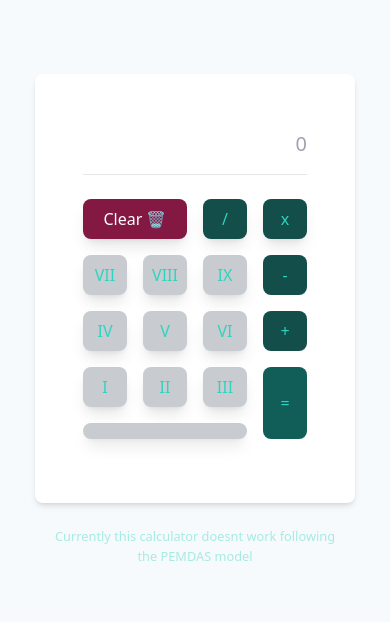
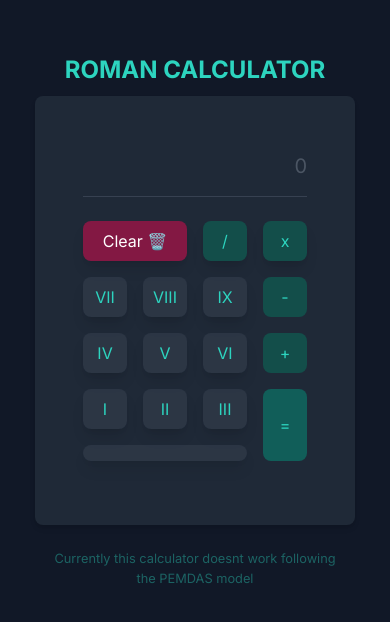
Before and after one commit to Personal-nt/romancalculator, a React (Vite) app: page / in a window 390 px wide. Shown: the part 102-724 px from the top of the page. Built offline with nearby package versions, Linux system fonts and the light colour scheme.

Commit message:
darkmode on mobile bug test 2

```diff
--- a/index.html
+++ b/index.html
@@ -3,6 +3,8 @@
   <head>
     <meta charset="UTF-8" />
     <link rel="icon" type="image/svg+xml" href="/vite.svg" />
+    <link rel="stylesheet" href="https://fonts.googleapis.com/css2?family=Inter:wght@300;400;500;600;700&display=swap">
+    <link rel="stylesheet" href="https://fonts.googleapis.com/css2?family=Roboto:wght@300;400;500;700&display=swap">
     <meta name="viewport" content="width=device-width, initial-scale=1.0" />
     <title>Roman Calculator</title>
   </head>
--- a/src/App.tsx
+++ b/src/App.tsx
@@ -87,14 +87,14 @@ function Calculator() {
     const romanNumber = numberToRoman(test)
 
     return (
-        // <div className="flex h-screen flex-col items-center justify-center bg-gray-100 dark:bg-gray-900">
-        <div className="flex h-screen flex-col items-center justify-center bg-light">
-            <div className=" w-80 rounded-lg bg-white p-12 text-teal-400 shadow-md dark:bg-gray-800">
-                <div className="border-b border-gray-200 pb-4 dark:border-gray-700">
-                    <div className="mb-2 text-right text-3xl font-bold text-gray-500 dark:text-gray-300">
+        <div className="flex h-screen flex-col items-center justify-center bg-gray-900">
+          <h3 className=" mb-2 text-teal-400 font-bold">ROMAN CALCULATOR</h3>
+            <div className=" w-80 rounded-lg p-12 text-teal-400 shadow-md bg-gray-800">
+                <div className="border-b pb-4 border-gray-700">
+                    <div className="mb-2 text-right text-3xl font-bold  text-gray-300">
                         {romanNumber}
                     </div>
-                    <div className="text-right text-xl text-gray-400 dark:text-gray-600">
+                    <div className="text-right text-xl text-gray-600">
                         {total}
                     </div>
                 </div>
@@ -125,13 +125,13 @@ function Calculator() {
                     </button>
                     <button
                         onClick={() => handleOperation(8, operator)}
-                        className="scale-[1] rounded-lg bg-gray-600 bg-opacity-30 shadow-lg transition transition-transform duration-300 duration-75 ease-in-out hover:scale-[103%] hover:bg-opacity-50 hover:shadow-xl focus:outline-none active:translate-y-[2px] active:shadow-inner"
+                        className="scale-[1] rounded-lg bg-gray-600 bg-opacity-30 shadow-lg transition duration-300 ease-in-out hover:scale-[103%] hover:bg-opacity-50 hover:shadow-xl focus:outline-none active:translate-y-[2px] active:shadow-inner"
                     >
                         VIII
                     </button>
                     <button
                         onClick={() => handleOperation(9, operator)}
-                        className="scale-[1] rounded-lg bg-gray-600 bg-opacity-30 shadow-lg transition transition-transform duration-300 duration-75 ease-in-out hover:scale-[103%] hover:bg-opacity-50 hover:shadow-xl focus:outline-none active:translate-y-[2px] active:shadow-inner"
+                        className="scale-[1] rounded-lg bg-gray-600 bg-opacity-30 shadow-lg transition duration-300 ease-in-out hover:scale-[103%] hover:bg-opacity-50 hover:shadow-xl focus:outline-none active:translate-y-[2px] active:shadow-inner"
                     >
                         IX
                     </button>
--- a/src/index.css
+++ b/src/index.css
@@ -2,14 +2,55 @@
 @import 'tailwindcss/components';
 @import 'tailwindcss/utilities';
 
-/* Default light mode styles */
-.bg-light {
-    background-color: #f7fafc; /* Replace with your light mode background color */
+
+*{
+    font-family: 'Inter', sans-serif;
+    /* font-family: 'Roboto', sans-serif; */
+}
+
+/* Apply styles to the container */
+.prose {
+    max-width: 65ch; /* You can adjust the maximum width as needed */
+    margin-left: auto;
+    margin-right: auto;
   }
 
-  /* Dark mode styles */
-  @media (prefers-color-scheme: dark) {
-    .bg-light {
-      background-color: #1a202c; /* Replace with your dark mode background color */
-    }
+  /* Heading 1 */
+  h1 {
+    font-size: 2.25rem; /* Equivalent to text-4xl in Tailwind */
+    font-weight: 600; /* Equivalent to font-semibold in Tailwind */
+    margin-bottom: 1rem; /* Equivalent to mb-4 in Tailwind */
   }
+
+  /* Heading 2 */
+  h2 {
+    font-size: 1.875rem; /* Equivalent to text-3xl in Tailwind */
+    font-weight: 600; /* Equivalent to font-semibold in Tailwind */
+    margin-bottom: 1rem; /* Equivalent to mb-4 in Tailwind */
+  }
+
+  /* Heading 3 */
+  h3 {
+    font-size: 1.5rem; /* Equivalent to text-2xl in Tailwind */
+    font-weight: 600; /* Equivalent to font-semibold in Tailwind */
+    margin-bottom: 0.75rem; /* Equivalent to mb-3 in Tailwind */
+  }
+
+  /* Paragraph */
+  p {
+    font-size: 1.125rem; /* Equivalent to text-lg in Tailwind */
+    line-height: 1.625; /* Equivalent to leading-relaxed in Tailwind */
+    margin-bottom: 1rem; /* Equivalent to mb-4 in Tailwind */
+  }
+
+  /* Link */
+  a {
+    color: #3b82f6; /* Equivalent to text-blue-500 in Tailwind */
+    text-decoration: none;
+    transition: text-decoration 0.2s ease-in-out;
+  }
+
+  /* Link Hover (Underline on Hover) */
+  a:hover {
+    text-decoration: underline; /* Equivalent to hover:underline in Tailwind */
+  }
```
